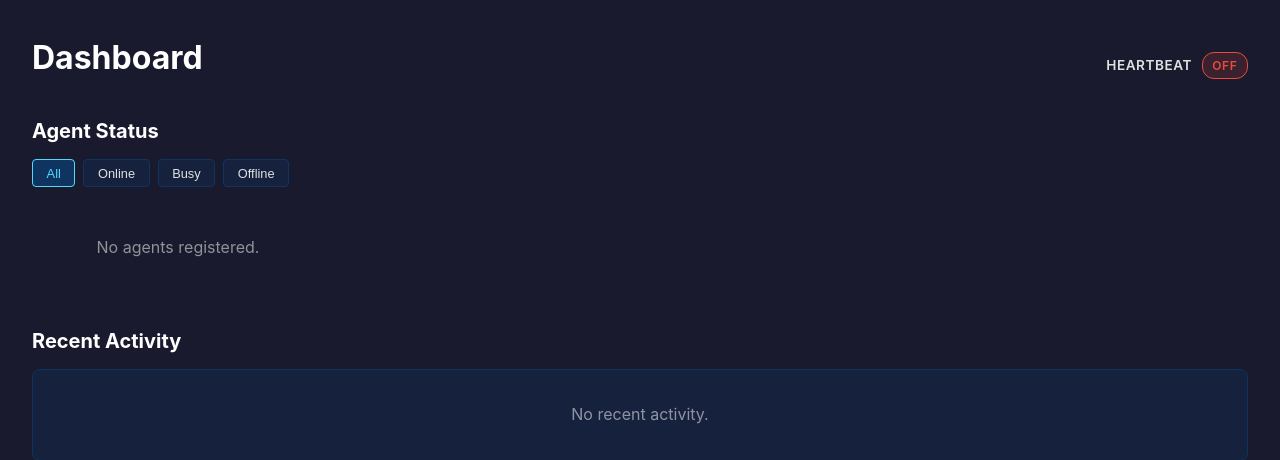
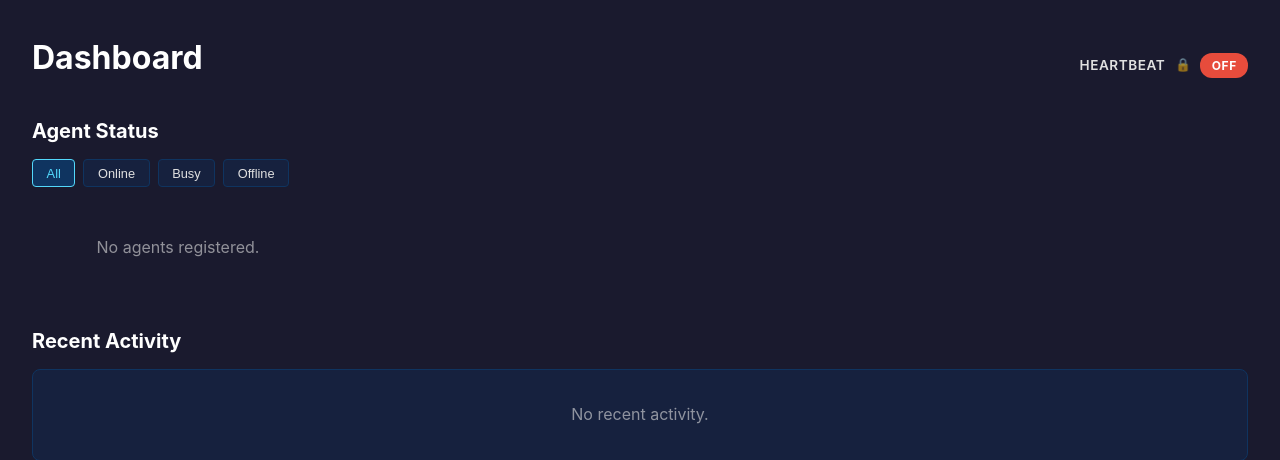
Before and after one commit to danielmajestic/cc-team-dashboard, a Flask app: page / in a window 1280 px wide. Shown: the part 65-525 px from the top of the page. Run offline with Flask 3, Linux system fonts and the light colour scheme; data that the repository does not hold is empty.

Commit message:
feat: heartbeat badge with lock icon and colored background
Public visitors see ON/OFF badge with filled green/red background
and a lock emoji indicating admin access is required. Admin users
with ?admin=KEY see the interactive toggle instead.

Co-Authored-By: Claude Opus 4.6 <noreply@anthropic.com>

```diff
--- a/static/css/style.css
+++ b/static/css/style.css
@@ -467,7 +467,29 @@ h2 {
 }
 
 .heartbeat-status-badge {
+    display: inline-block;
+    padding: 0.2rem 0.7rem;
+    border-radius: 12px;
     font-size: 0.75rem;
+    font-weight: 700;
+    text-transform: uppercase;
+    letter-spacing: 0.05em;
+}
+
+.heartbeat-status-badge.hb-on {
+    background-color: var(--status-green);
+    color: #fff;
+}
+
+.heartbeat-status-badge.hb-off {
+    background-color: var(--status-red);
+    color: #fff;
+}
+
+.hb-lock {
+    font-size: 0.8rem;
+    opacity: 0.6;
+    cursor: default;
 }
 
 /* Activity Feed */
--- a/static/js/dashboard.js
+++ b/static/js/dashboard.js
@@ -313,7 +313,7 @@
 
         if (badge) {
             badge.textContent = active ? 'ON' : 'OFF';
-            badge.className = 'heartbeat-status-badge status-badge ' + (active ? 'online' : 'offline');
+            badge.className = 'heartbeat-status-badge ' + (active ? 'hb-on' : 'hb-off');
         }
 
         if (btn) {
--- a/templates/dashboard.html
+++ b/templates/dashboard.html
@@ -9,8 +9,10 @@
         <button class="toggle-btn" id="toggle-btn" title="Toggle heartbeat service">
             <span class="toggle-indicator" id="toggle-indicator"></span>
         </button>
+        {% else %}
+        <span class="hb-lock" title="Admin access required to toggle">&#x1F512;</span>
         {% endif %}
-        <span class="heartbeat-status-badge status-badge" id="heartbeat-badge">...</span>
+        <span class="heartbeat-status-badge" id="heartbeat-badge">...</span>
     </div>
 </div>
 
```
Also changed, not shown: tests/test_routes.py (+7 -2 lines).
